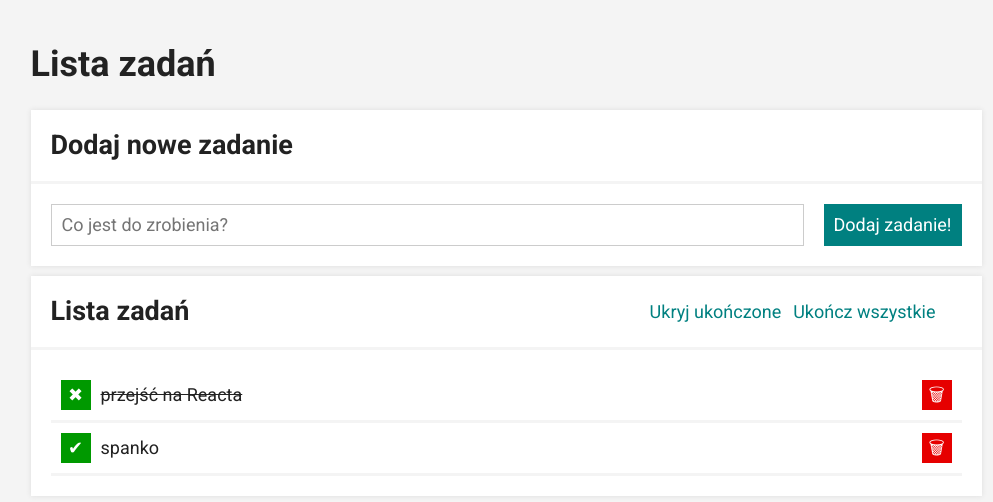
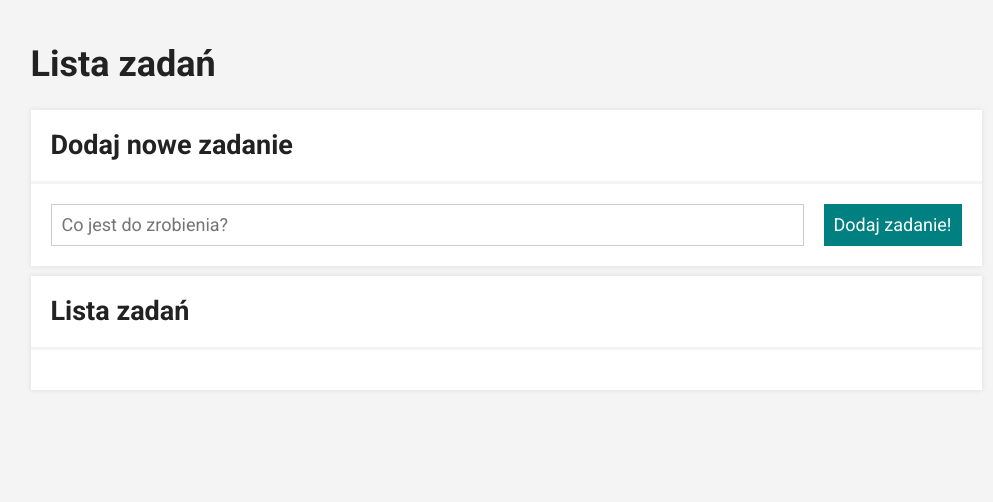
Before and after one commit to mSmajdor/to-do-list-react, a React (Create React App) app: page / in a window 1280 px wide. Shown: the top 502 px of the page, without its empty margins (134-1127 px from the left). Built offline with nearby package versions, Linux system fonts and the light colour scheme.

Commit message:
Removed sample tasks

```diff
--- a/src/App.js
+++ b/src/App.js
@@ -8,10 +8,7 @@ import Section from "./Section";
 
 function App() {
   const [hideDone, setHideDone] = useState(false);
-  const [tasks, setTasks] = useState([
-    { id: 1, content: "przejść na Reacta", done: true },
-    { id: 2, content: "spanko", done: false },
-  ]);
+  const [tasks, setTasks] = useState([]);
 
   const toggleHideDone = () => {
     setHideDone((hideDone) => !hideDone);
```
